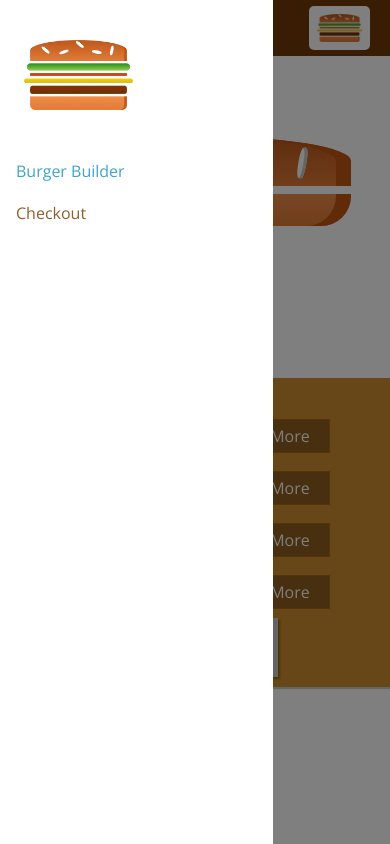
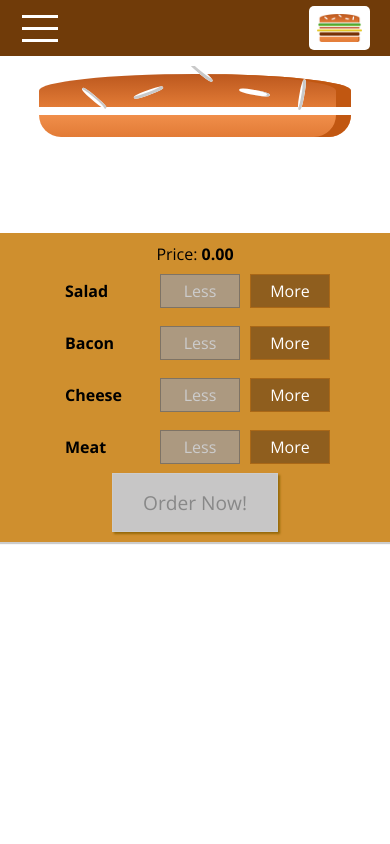
Before and after one commit to SergeyArenzon/MyBurger, a React app: page / in a window 390 px wide. Built offline with nearby package versions, Linux system fonts and the light colour scheme.

Commit message:
fix mobile

```diff
--- a/src/components/Burger/Burger.module.css
+++ b/src/components/Burger/Burger.module.css
@@ -1,7 +1,7 @@
 .Burger {
     width: 100%;
     margin: auto;
-    height: 250px;
+    height: 167px;
     overflow: scroll;
     text-align: center;
     font-weight: bold;
--- a/src/components/Layout/Layout.js
+++ b/src/components/Layout/Layout.js
@@ -7,7 +7,7 @@ import SideDrawer from '../Navigation/Toolbar/SideDrawer/SideDrawer';
 
 class Layout extends Component{
     state = {
-        showSideDrawer: true
+        showSideDrawer: false
     }
 
 
--- a/src/components/Layout/Layout.module.css
+++ b/src/components/Layout/Layout.module.css
@@ -1,3 +1,11 @@
 .Content {
     margin-top: 72px;
 }
+
+
+@media(max-width: 499px) {
+    .Content {
+        margin-top: 10px;
+    }
+
+}
--- a/src/components/Navigation/Toolbar/SideDrawer/DrawerToggle/DrawerToggle.js
+++ b/src/components/Navigation/Toolbar/SideDrawer/DrawerToggle/DrawerToggle.js
@@ -1,10 +1,14 @@
 
 import React from 'react';
-
+import classes from './DrawerToggle.module.css';
 
 const drawerToggle = (props) => (
 
-    <button onClick={props.clicked}>MENU</button>
+    <div className={classes.DrawerToggle} onClick={props.clicked}>
+        <div></div>
+        <div></div>
+        <div></div>
+    </div>
 
 
 );
--- /dev/null
+++ b/src/components/Navigation/Toolbar/SideDrawer/DrawerToggle/DrawerToggle.module.css
@@ -0,0 +1,23 @@
+.DrawerToggle {
+    width: 40px;
+    height: 100%;
+    display: flex;
+    flex-flow: column;
+    justify-content: space-around;
+    align-items: center;
+    padding: 10px 0;
+    box-sizing: border-box;
+    cursor: pointer;
+}
+
+.DrawerToggle div {
+    width: 90%;
+    height: 3px;
+    background-color: white;
+}
+
+@media (min-width: 500px) {
+    .DrawerToggle {
+        display: none;
+    }
+}
--- a/src/components/UI/Modal/Modal.module.css
+++ b/src/components/UI/Modal/Modal.module.css
@@ -18,3 +18,9 @@
         left: calc(50% - 250px);
     }
 }
+
+@media (max-width: 434px) {
+    .Modal {
+        top: 10%;
+    }
+}
```
